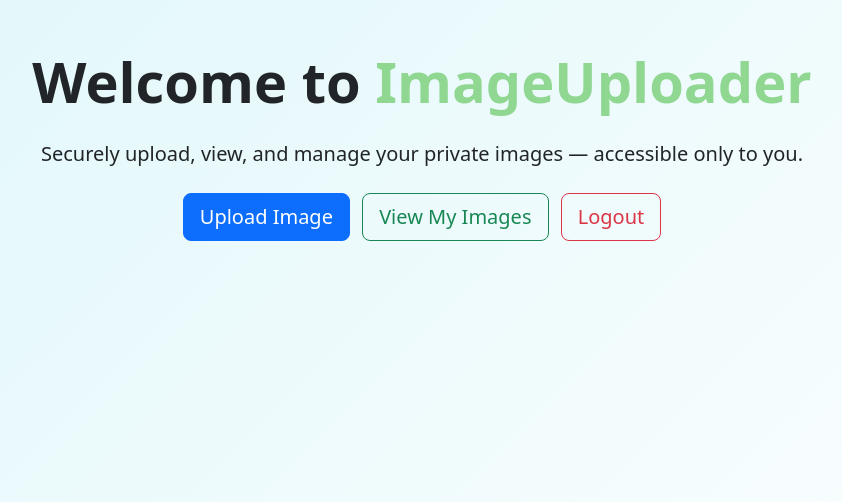
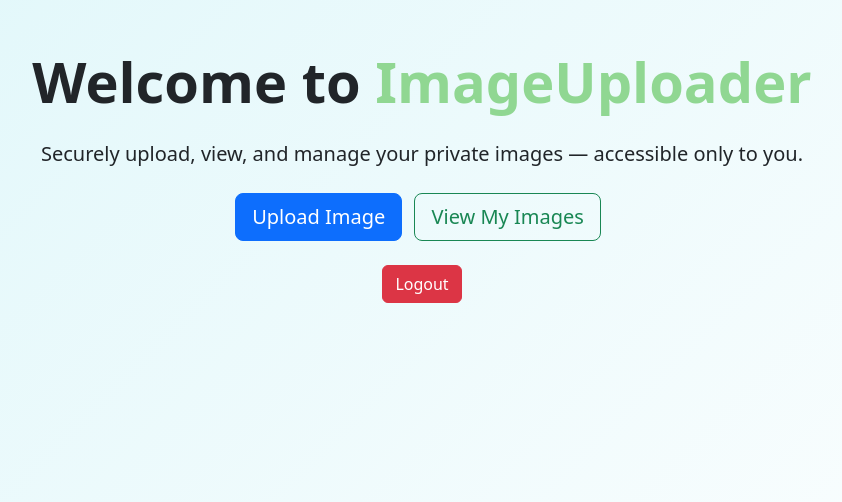
Before and after one commit to Amaljith26/Authentication_django, a Django app: page / in a window 1280 px wide. Shown: the top 502 px of the page, without its empty margins (218-1060 px from the left). Run offline with Django 5.2, Linux system fonts and the light colour scheme; a user stored in the database is signed in; parts of the project's set-up code (start-up, migrations or seed data) failed here and were passed over; some libraries are stand-ins or nearby versions.

```diff
--- a/Djangoauth/settings.py
+++ b/Djangoauth/settings.py
@@ -76,8 +76,8 @@ WSGI_APPLICATION = 'Djangoauth.wsgi.application'
 MEDIA_URL = '/media/'
 MEDIA_ROOT = BASE_DIR / 'media'
 
-LOGIN_URL = '/login/'
-LOGOUT_REDIRECT_URL = '/login/'
+LOGIN_REDIRECT_URL = '/'
+LOGOUT_REDIRECT_URL = '/'
 
 CELERY_BROKER_URL = 'redis://localhost:6379/0'
 
--- a/gallery/urls.py
+++ b/gallery/urls.py
@@ -7,7 +7,7 @@ urlpatterns = [
     path('upload/', upload_image, name='upload-image'),
     path('view/', view_images, name='view-images'),
     path('login/', auth_views.LoginView.as_view(template_name='gallery/login.html'), name='login'),
-    path('Logout/', auth_views.LogoutView.as_view(), name='logout'),
+    path('logout/', auth_views.LogoutView.as_view(), name='logout'),
     re_path(r'^protected-media/(?P<path>.*)$', protected_media, name='protected-media'),
 
 ]
--- a/templates/gallery/landing.html
+++ b/templates/gallery/landing.html
@@ -14,16 +14,24 @@
 <body>
 
 <div class="container py-5 text-center">
-    <h1 class="display-4 fw-bold mb-4">Welcome to <span class="text" style="color: rgb(144, 215, 146);">ImageUploader</span></h1>
-    <p class="lead mb-4">Securely upload, view, and manage your private images — accessible only to you.</p>
+    <h1 class="display-4 fw-bold mb-4">
+        Welcome to <span class="text" style="color: rgb(144, 215, 146);">ImageUploader</span>
+    </h1>
+    <p class="lead mb-4">
+        Securely upload, view, and manage your private images — accessible only to you.
+    </p>
 
     {% if user.is_authenticated %}
         <a href="{% url 'upload-image' %}" class="btn btn-primary btn-lg me-2">Upload Image</a>
         <a href="{% url 'view-images' %}" class="btn btn-outline-success btn-lg me-2">View My Images</a>
-        <a href="{% url 'logout' %}" class="btn btn-outline-danger btn-lg">Logout</a>
+        <br><br>
+        <form method="post" action="{% url 'logout' %}" style="display: inline;">
+            {% csrf_token %}
+            <button type="submit" class="btn btn-danger">Logout</button>
+        </form>
     {% else %}
-        <a href="{% url 'login' %}" class="btn  btn-lg me-2" style="background-color:rgb(144, 215, 146);">Login</a>
-        <a href="/admin/" class="btn btn-outline-secondary btn-lg">Register</a>
+        <a href="{% url 'login' %}" class="btn btn-lg me-2" style="background-color:rgb(144, 215, 146);">Login</a>
+        <a href="/admin/" class="btn btn-outline-secondary btn-lg">Admin</a>
     {% endif %}
 </div>
 
--- a/templates/gallery/login.html
+++ b/templates/gallery/login.html
@@ -19,7 +19,7 @@
                         <div class="alert alert-danger">Invalid username or password</div>
                     {% endif %}
 
-                    <form method="post">
+                    <form method="post" >
                         {% csrf_token %}
                         <div class="mb-3">
                             <label class="form-label">Username</label>
```
Also changed, not shown: templates/gallery/upload.html (+6 -2 lines), db.sqlite3, media/uploads/img1_7LCwESG.jpg (added), media/uploads/img1_xbL8yj3.jpg (added).
